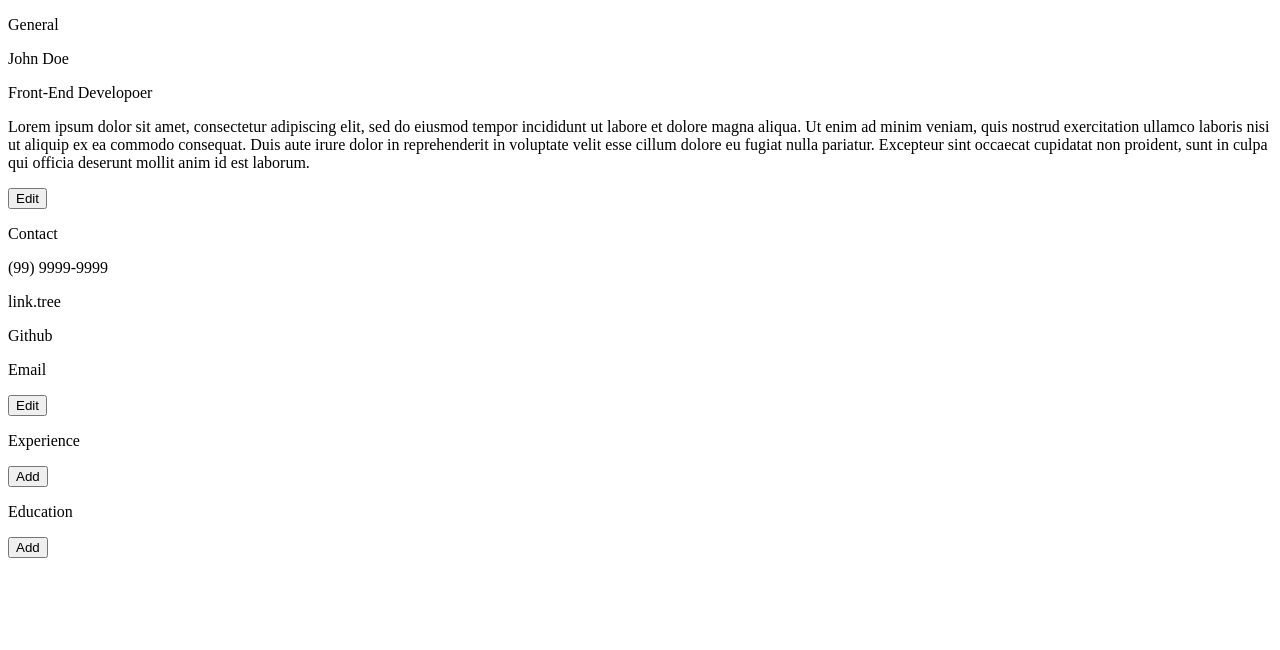
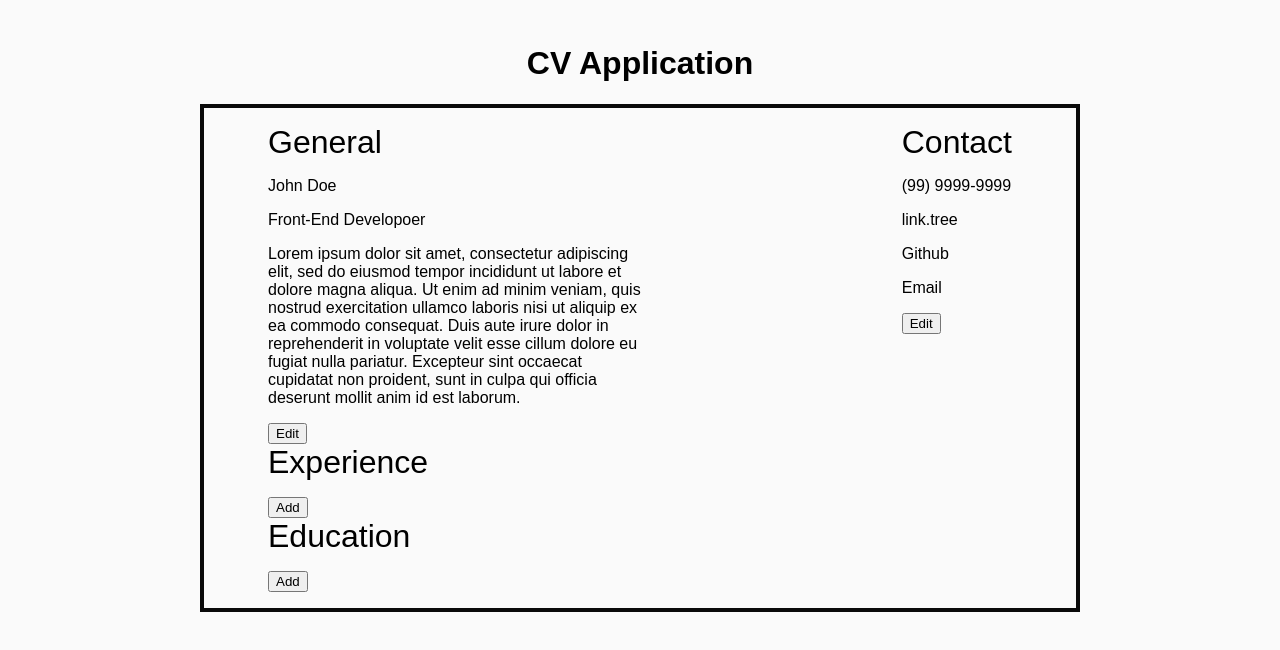
Before and after one commit to stpafk/cv-application, a React (Create React App) app: page / in a window 1280 px wide. Shown: the top 650 px of the page. Built offline with nearby package versions, Linux system fonts and the light colour scheme.

Commit message:
start css

```diff
--- a/src/App.js
+++ b/src/App.js
@@ -4,7 +4,10 @@ import Resume from './components/Resume';
 class App extends Component {
     render() {
         return (
+            <>
+            <h1 className="your cv">CV Application</h1>
             <Resume />
+            </>
         );
     };
 };
--- a/src/components/General.js
+++ b/src/components/General.js
@@ -50,7 +50,7 @@ class General extends Component {
                         onChange={this.eventHandler}></input>
                     </div>
                 ) : (
-                    <div className='general edit'>
+                    <div className='general view'>
                         <p className='header-name'>{name ? name : "John Doe"}</p>
                         <p className="header-cargo">{cargo ? cargo : "Front-End Developoer"}</p>
                         <p className='header-description'>{description ? description : "Lorem ipsum dolor sit amet, consectetur adipiscing elit, sed do eiusmod tempor incididunt ut labore et dolore magna aliqua. Ut enim ad minim veniam, quis nostrud exercitation ullamco laboris nisi ut aliquip ex ea commodo consequat. Duis aute irure dolor in reprehenderit in voluptate velit esse cillum dolore eu fugiat nulla pariatur. Excepteur sint occaecat cupidatat non proident, sunt in culpa qui officia deserunt mollit anim id est laborum."}</p>
--- a/src/index.js
+++ b/src/index.js
@@ -1,6 +1,7 @@
 import React from 'react';
 import ReactDOM from 'react-dom/client';
 import App from './App';
+import './styles/Style.css'
 
 const root = ReactDOM.createRoot(document.getElementById('root'));
 root.render(
--- /dev/null
+++ b/src/styles/Style.css
@@ -0,0 +1,43 @@
+:root {
+    font-family:Arial, Helvetica, sans-serif;
+    --white: #fafafa;
+    --light-grey: #d4d4d4;
+    --bold-grey: #a1a1aa;
+    --light-black: #3f3f46;
+    --black: #0a0a0a;
+}
+
+body {
+    background-color: var(--white);
+    padding: 2vh 15vw;
+}
+
+#root {
+    display: flex;
+    flex-direction: column;
+    align-items: center;
+    justify-content: center;
+}
+
+.yourResume {
+    padding: 2vh 5vw;
+    border: 4px solid var(--black);
+}
+
+.cv-header {
+    padding: 0;
+    display: flex;
+    flex-direction: row;
+}
+
+.general.view {
+    padding-right: 20vw;
+}
+
+#general,
+#contact,
+#experience,
+#education {
+    margin: 0;
+    font-size: clamp(2rem, 1rem, 4rem);
+}
```
